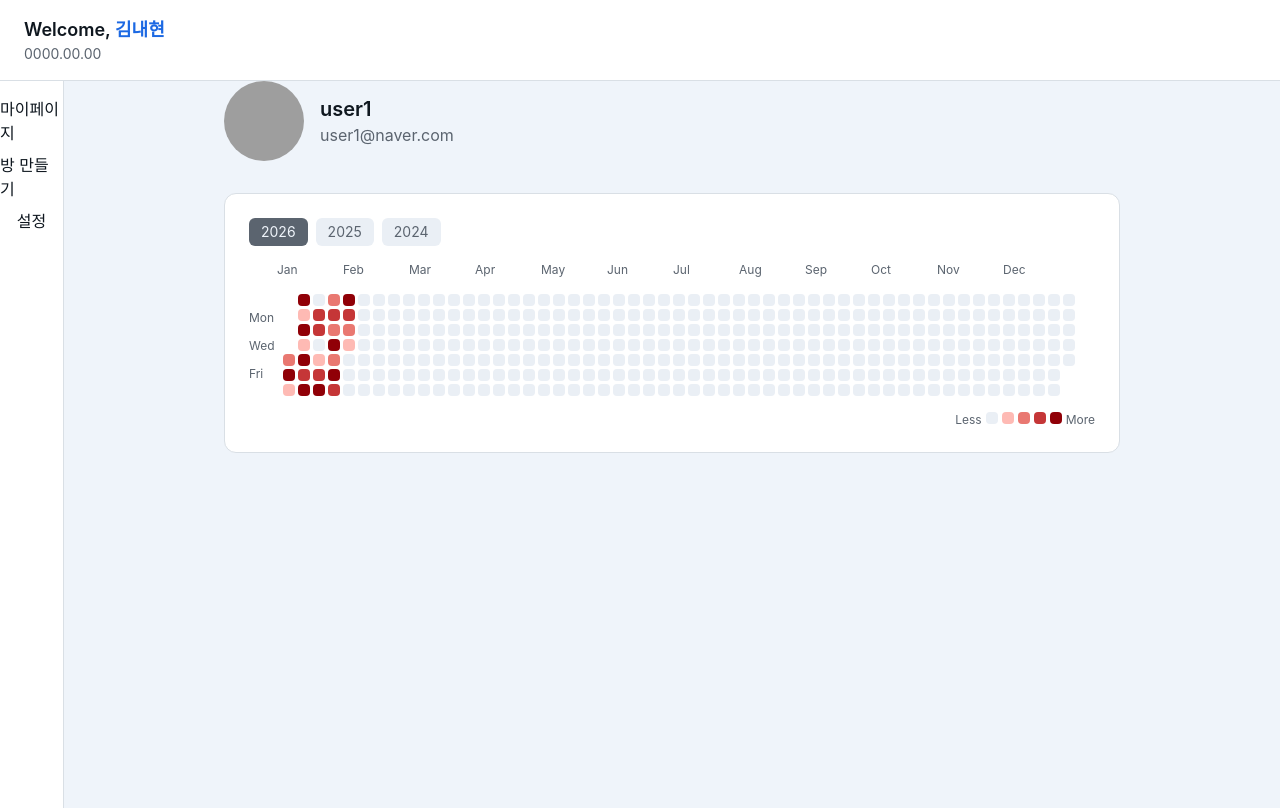
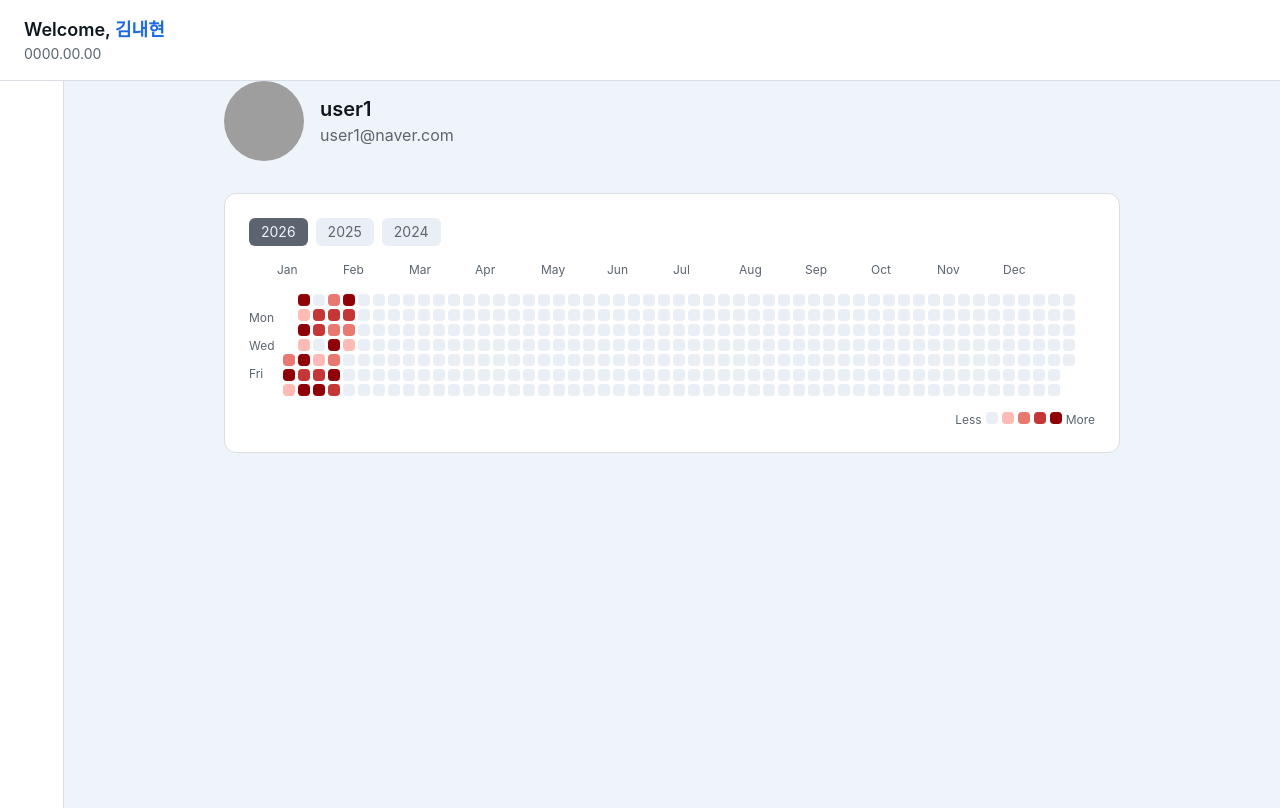
Before and after one commit to hyeonjim/Coordinator, a React (Vite) app in the folder codin_nator/frontend/: page /home in a window 1280 px wide. Built offline with nearby package versions, Linux system fonts and the light colour scheme; grey boxes are pictures that could not be loaded; a web font is replaced by a local one.

Commit message:
feature:add sidebar icon

```diff
--- a/codin_nator/frontend/src/components/home/SideBar.tsx
+++ b/codin_nator/frontend/src/components/home/SideBar.tsx
@@ -1,11 +1,24 @@
+import CreateIcon from "../../assets/icons/CreateIcon";
+import MyPageIcon from "../../assets/icons/MyPageIcon";
+import SettingIcon from "../../assets/icons/SettingIcon";
 import Tab from "./Tab";
+import { useEffect } from "react";
+import { useLocation } from "react-router-dom";
+import { useSidebarStore } from "../../stores/sidebarStore";
 
 export default function SideBar() {
+  const location = useLocation();
+  const setActivePath = useSidebarStore((s) => s.setActivePath);
+
+  useEffect(() => {
+    setActivePath(location.pathname);
+  }, [location.pathname, setActivePath]);
+
   return (
     <aside className="sticky top-[73px] h-[calc(100vh-73px)] w-16 bg-card border-r flex flex-col items-center py-4 gap-2">
-      <Tab to="/home/mypage" label="마이페이지" />
-      <Tab to="/home/create" label="방 만들기" />
-      <Tab to="/home/settings" label="설정" />
+      <Tab to="" icon={<MyPageIcon className="w-10 h-10 mb-4" />} />
+      <Tab to="/create" icon={<CreateIcon className="w-10 h-10 mb-4" />} />
+      <Tab to="/settings" icon={<SettingIcon className="w-10 h-10" />} />
     </aside>
   );
 }
```
